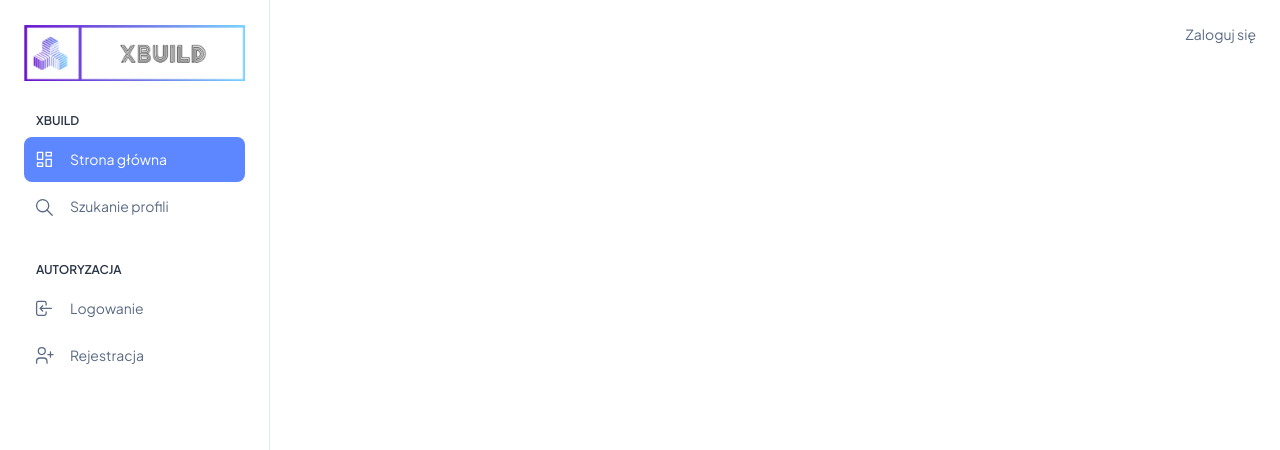
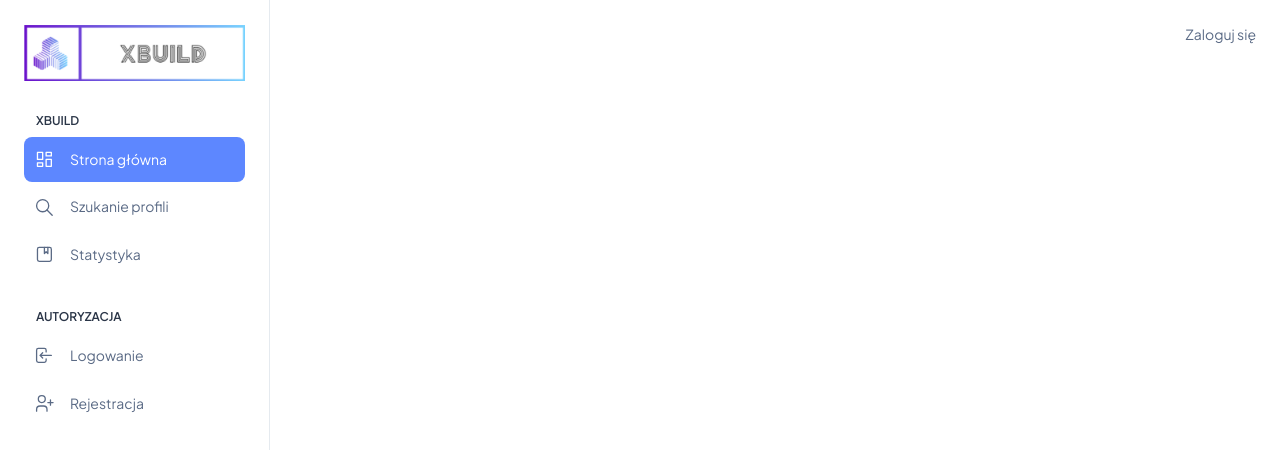
Before and after one commit to Kstyk/Web-Application-for-Searching-for-Employees-in-the-Construction-Industry, a React (Create React App) app: page /dashboard in a window 1280 px wide. Shown: the top 450 px of the page. Built offline with nearby package versions, Linux system fonts and the light colour scheme.

Commit message:
Frontend dla statystyki kandydatów. Zmiany w menu

```diff
--- a/src/layouts/full/sidebar/MenuItems.js
+++ b/src/layouts/full/sidebar/MenuItems.js
@@ -1,5 +1,5 @@
 import {
-  IconLayoutDashboard, IconLogin, IconUserPlus, IconSearch
+  IconLayoutDashboard, IconLogin, IconUserPlus, IconSearch, IconAlbum
 } from '@tabler/icons';
 
 import { uniqueId } from 'lodash';
@@ -23,6 +23,13 @@ var items = [
     title: 'Szukanie profili',
     icon: IconSearch,
     href: '/profiles',
+  },
+
+  {
+    id: uniqueId(),
+    title: 'Statystyka',
+    icon: IconAlbum,
+    href: '/stat',
   },
 
   {
```
